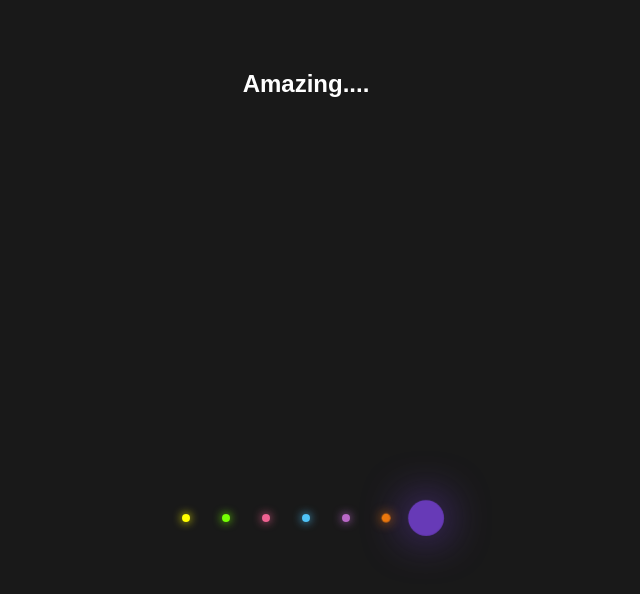
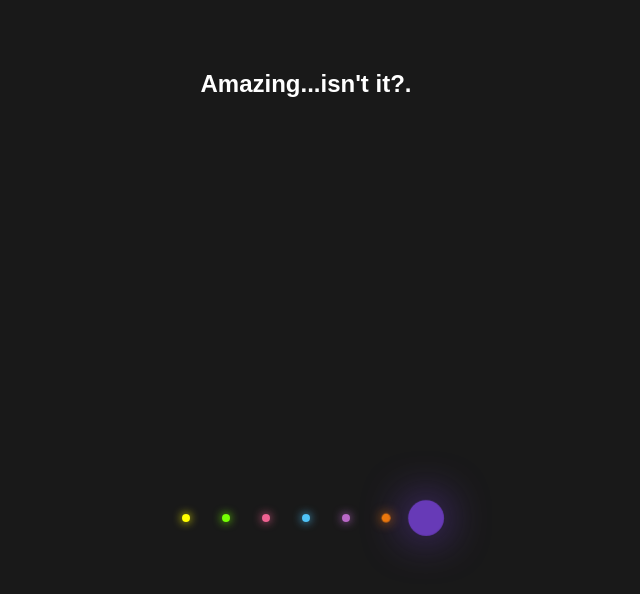
Before and after one commit to coder2918/my-first-repo, a plain HTML site: page index.html in a window 1280 px wide. Shown: the whole page, without its empty margins (334-974 px from the left). Drawn offline with Linux system fonts and the light colour scheme.

Commit message:
updated header

```diff
--- a/index.html
+++ b/index.html
@@ -8,7 +8,7 @@
 </head>
 <body>
   <div>
-    <h2>Amazing....</h2>
+    <h2>Amazing...isn't it?.</h2>
     <ul>
       <li></li>
       <li></li>
```
